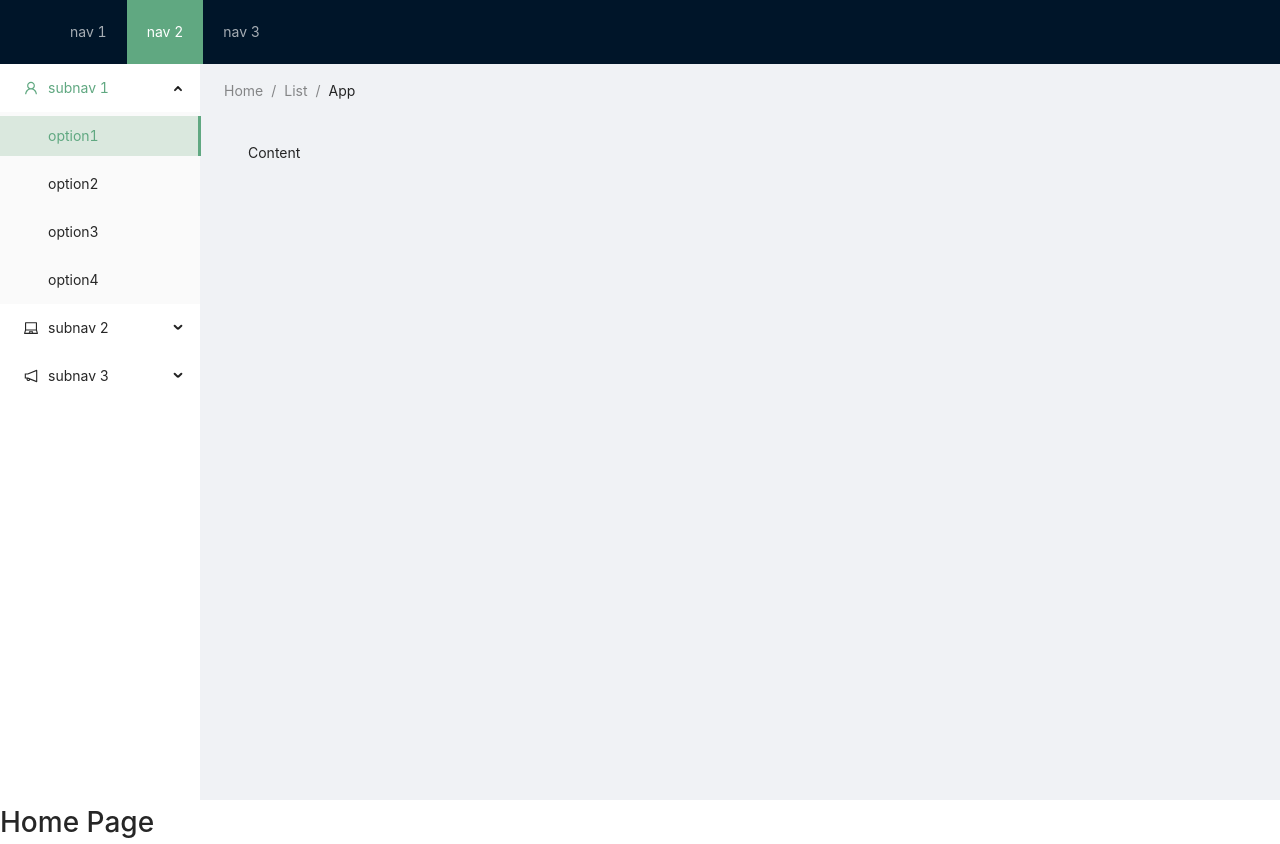
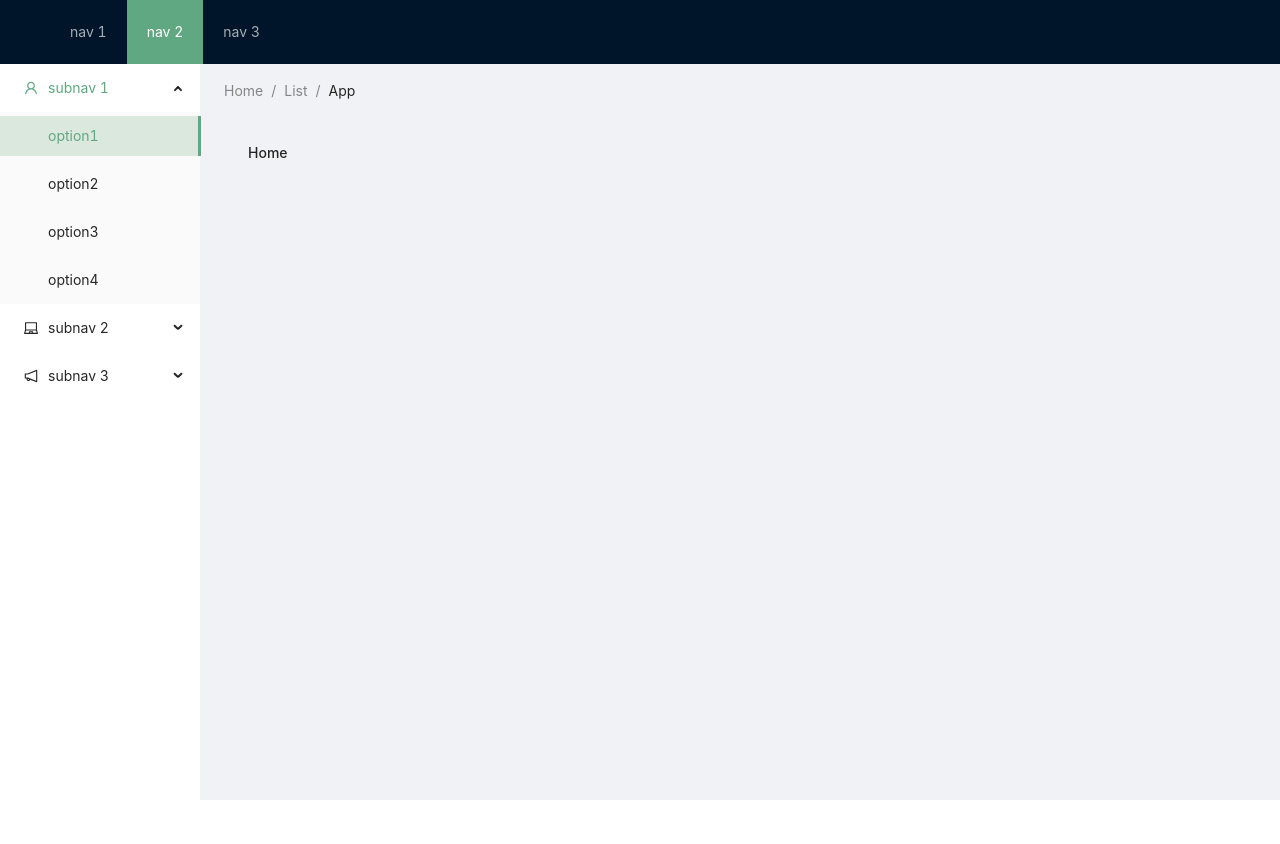
Before and after one commit to cfg2020apac/team-16, a React (Create React App) app in the folder web/: page /about in a window 1280 px wide. After the commit the page ends 800 px from the top, so only its background shows below. Built offline with nearby package versions, Linux system fonts and the light colour scheme.

Commit message:
add appbar inside router

```diff
--- a/web/src/App.js
+++ b/web/src/App.js
@@ -1,22 +1,13 @@
 import React from "react";
 import { Button } from 'antd';
 import "./App.less";
-import { BrowserRouter as Router, Switch, Route } from "react-router-dom";
-
-import { AppBar } from "./AppBar";
-import AboutComponent from "./components/AboutComponent"
+import { Routes } from "./Routes";
 
 function App() {
   return (
-    <Router>
       <div className="App">
-        <AppBar/>
-        <Switch>
-          <Route path="/" component={Home} />
-          <Route path="/about" component={AboutComponent} />
-        </Switch>
+        <Routes/>
       </div>
-    </Router>
   );
 }
 
--- a/web/src/AppBar.js
+++ b/web/src/AppBar.js
@@ -1,4 +1,4 @@
-import React from "react";
+import React, { Children } from "react";
 import { Layout, Menu, Breadcrumb } from "antd";
 import {
   UserOutlined,
@@ -9,7 +9,7 @@ import {
 const { SubMenu } = Menu;
 const { Header, Content, Sider } = Layout;
 
-export const AppBar = () => {
+export const AppBar = ({children}) => {
   return (
     <Layout style={{ minHeight: "100vh" }}>
       <Header className="header">
@@ -66,7 +66,7 @@ export const AppBar = () => {
               minHeight: 280,
             }}
           >
-            Content
+            {children}
           </Content>
         </Layout>
       </Layout>
--- /dev/null
+++ b/web/src/Home.js
@@ -0,0 +1,7 @@
+import React from 'react'
+
+export const Home = () => {
+    return (
+        <h1>Home</h1>
+    )
+}
--- /dev/null
+++ b/web/src/Routes.js
@@ -0,0 +1,17 @@
+import React from "react";
+import { BrowserRouter as Router, Switch, Route } from "react-router-dom";
+import { AppBar } from "./AppBar";
+import { Home } from "./Home";
+
+export const Routes = () => {
+  return (
+    <Router>
+      <Switch>
+        <AppBar>
+          <Route path="/" component={Home} />
+          <Route path="/about" component="" />
+        </AppBar>
+      </Switch>
+    </Router>
+  );
+};
```
Also changed, not shown: 1 other file (tests, documents, lock files or other folders).
